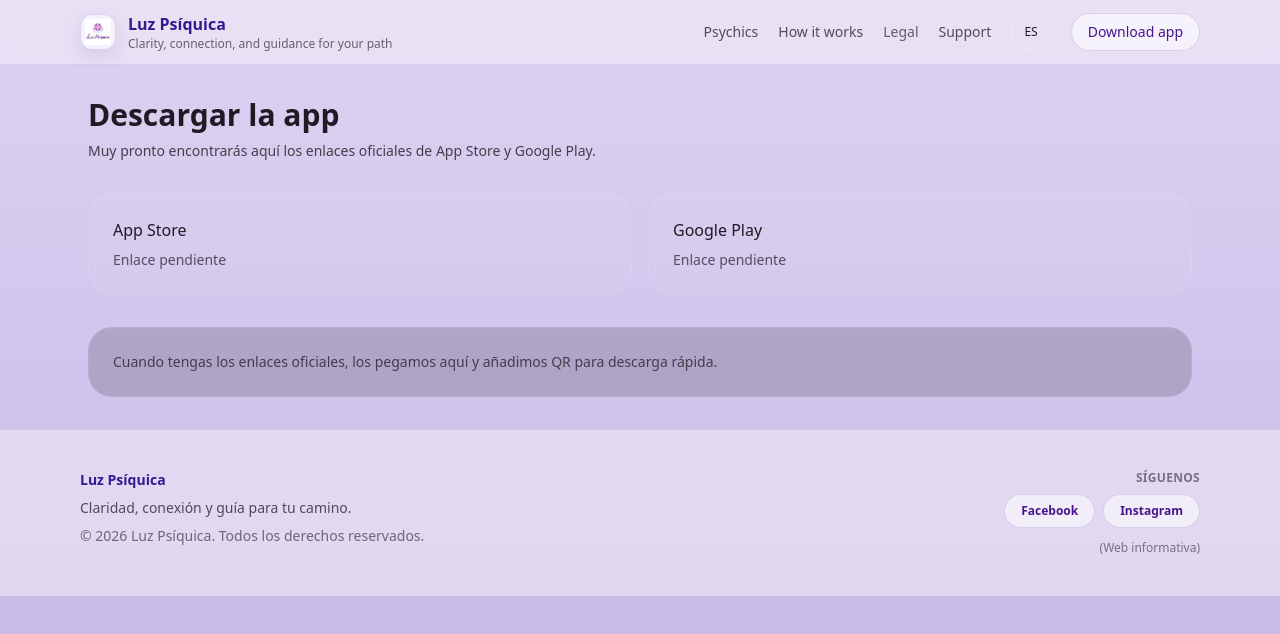
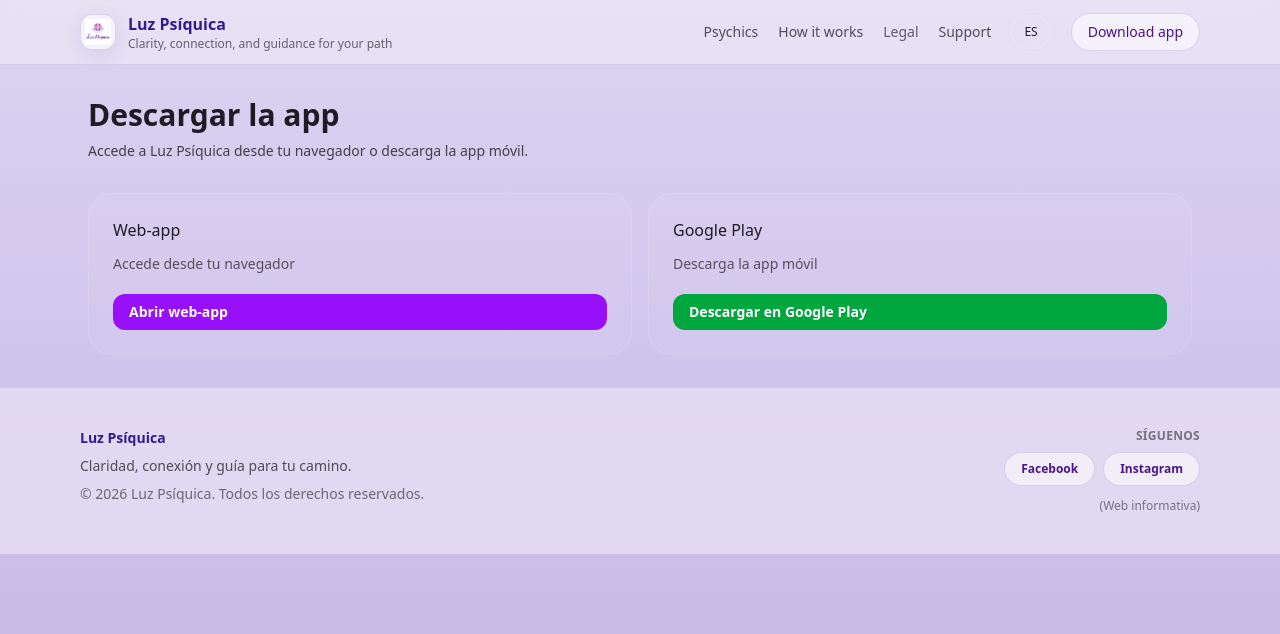
Before and after one commit to andreslo77/luzpsiquica-web, a Next.js app: page /en/download in a window 1280 px wide. Shown: the top 634 px of the page. Built offline with nearby package versions, Linux system fonts and the light colour scheme.

Commit message:
[lang]/download/page.tsx download/page.tsx modified

```diff
--- a/app/[lang]/download/page.tsx
+++ b/app/[lang]/download/page.tsx
@@ -9,14 +9,20 @@ type PageProps = {
 export async function generateMetadata({ params }: PageProps): Promise<Metadata> {
   const p = await Promise.resolve(params);
   const lang = p?.lang === "en" ? "en" : "es";
+
   const canonical = `https://luzpsiquica.com/${lang}/download`;
 
   return {
-    title: lang === "en" ? "Download the app | Luz Psíquica" : "Descargar la app | Luz Psíquica",
+    title:
+      lang === "en"
+        ? "Use or download Luz Psíquica | Web & App"
+        : "Usa o descarga Luz Psíquica | Web y App",
+
     description:
       lang === "en"
-        ? "Download Luz Psíquica and connect with professional psychics from your phone."
-        : "Descarga Luz Psíquica y conecta con psíquicos profesionales desde tu celular.",
+        ? "Access Luz Psíquica from your browser or download the app on Google Play to connect with professional psychics."
+        : "Accede a Luz Psíquica desde tu navegador o descarga la app en Google Play para conectar con psíquicos profesionales.",
+
     alternates: {
       canonical,
       languages: {
--- a/app/download/page.tsx
+++ b/app/download/page.tsx
@@ -4,23 +4,46 @@ export default function DownloadPage() {
       <div>
         <h1 className="text-3xl font-semibold">Descargar la app</h1>
         <p className="mt-2 text-sm opacity-80">
-          Muy pronto encontrarás aquí los enlaces oficiales de App Store y Google Play.
+          Accede a Luz Psíquica desde tu navegador o descarga la app móvil.
         </p>
       </div>
 
       <div className="grid gap-4 sm:grid-cols-2">
-        <div className="rounded-3xl border border-white/10 bg-white/5 p-6">
-          <p className="font-medium">App Store</p>
-          <p className="mt-2 text-sm opacity-70">Enlace pendiente</p>
+
+        {/* WEB APP */}
+        <div className="rounded-3xl border border-white/10 bg-white/5 p-6 flex flex-col gap-3">
+          <p className="font-medium">Web-app</p>
+          <p className="text-sm opacity-70">
+            Accede desde tu navegador
+          </p>
+
+          <a
+            href="https://luzpsiquicaweb-app.com"
+            target="_blank"
+            rel="noopener noreferrer"
+            className="mt-2 inline-block rounded-xl bg-purple-600 px-4 py-2 text-sm font-semibold text-white hover:bg-purple-700 transition"
+          >
+            Abrir web-app
+          </a>
         </div>
-        <div className="rounded-3xl border border-white/10 bg-white/5 p-6">
+
+        {/* GOOGLE PLAY */}
+        <div className="rounded-3xl border border-white/10 bg-white/5 p-6 flex flex-col gap-3">
           <p className="font-medium">Google Play</p>
-          <p className="mt-2 text-sm opacity-70">Enlace pendiente</p>
+          <p className="text-sm opacity-70">
+            Descarga la app móvil
+          </p>
+
+          <a
+            href="https://play.google.com/store/apps/details?id=com.luzpsiquica.app"
+            target="_blank"
+            rel="noopener noreferrer"
+            className="mt-2 inline-block rounded-xl bg-green-600 px-4 py-2 text-sm font-semibold text-white hover:bg-green-700 transition"
+          >
+            Descargar en Google Play
+          </a>
         </div>
-      </div>
 
-      <div className="rounded-3xl border border-white/10 bg-black/20 p-6 text-sm opacity-80">
-        Cuando tengas los enlaces oficiales, los pegamos aquí y añadimos QR para descarga rápida.
       </div>
     </div>
   );
```
